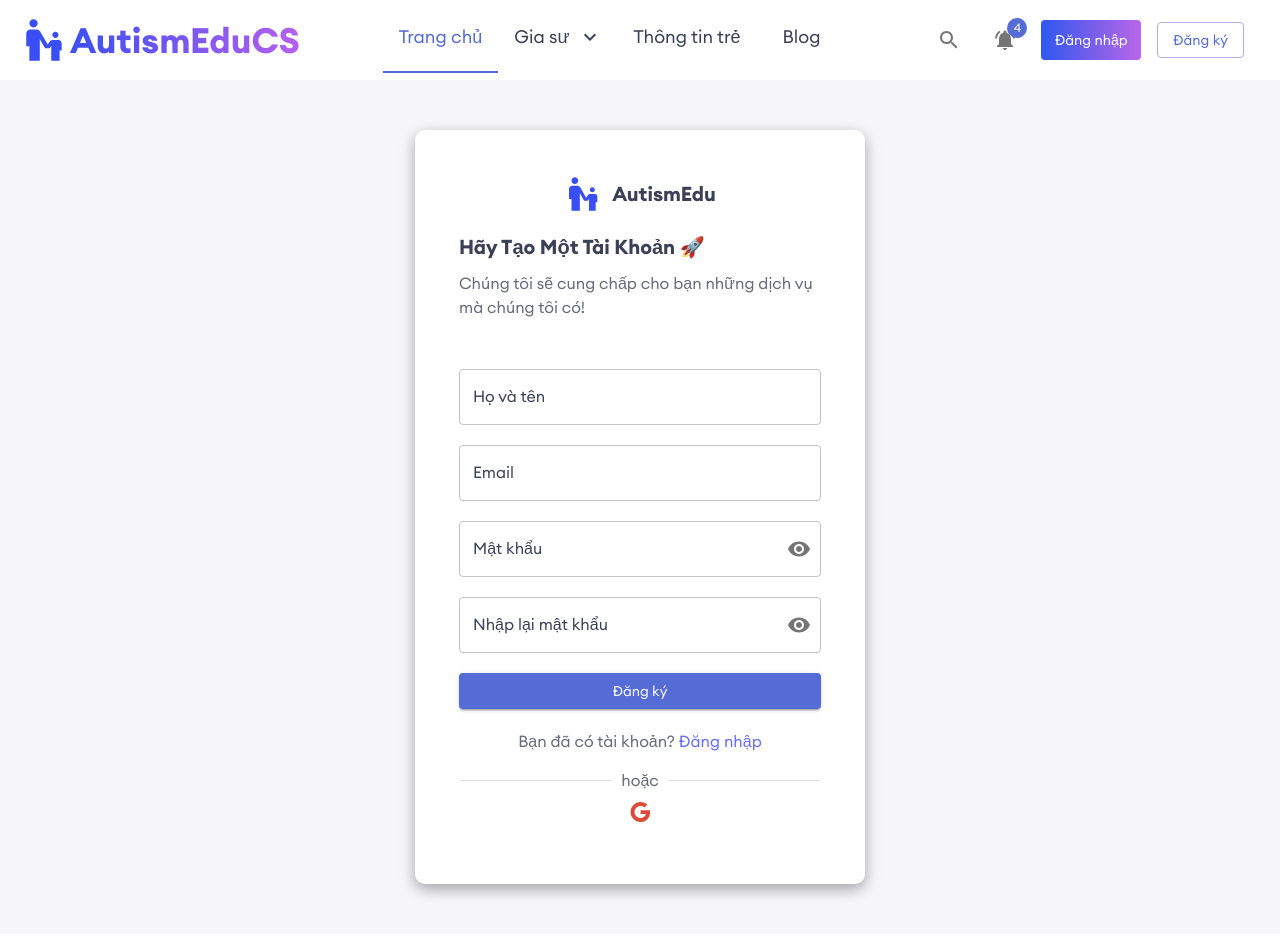
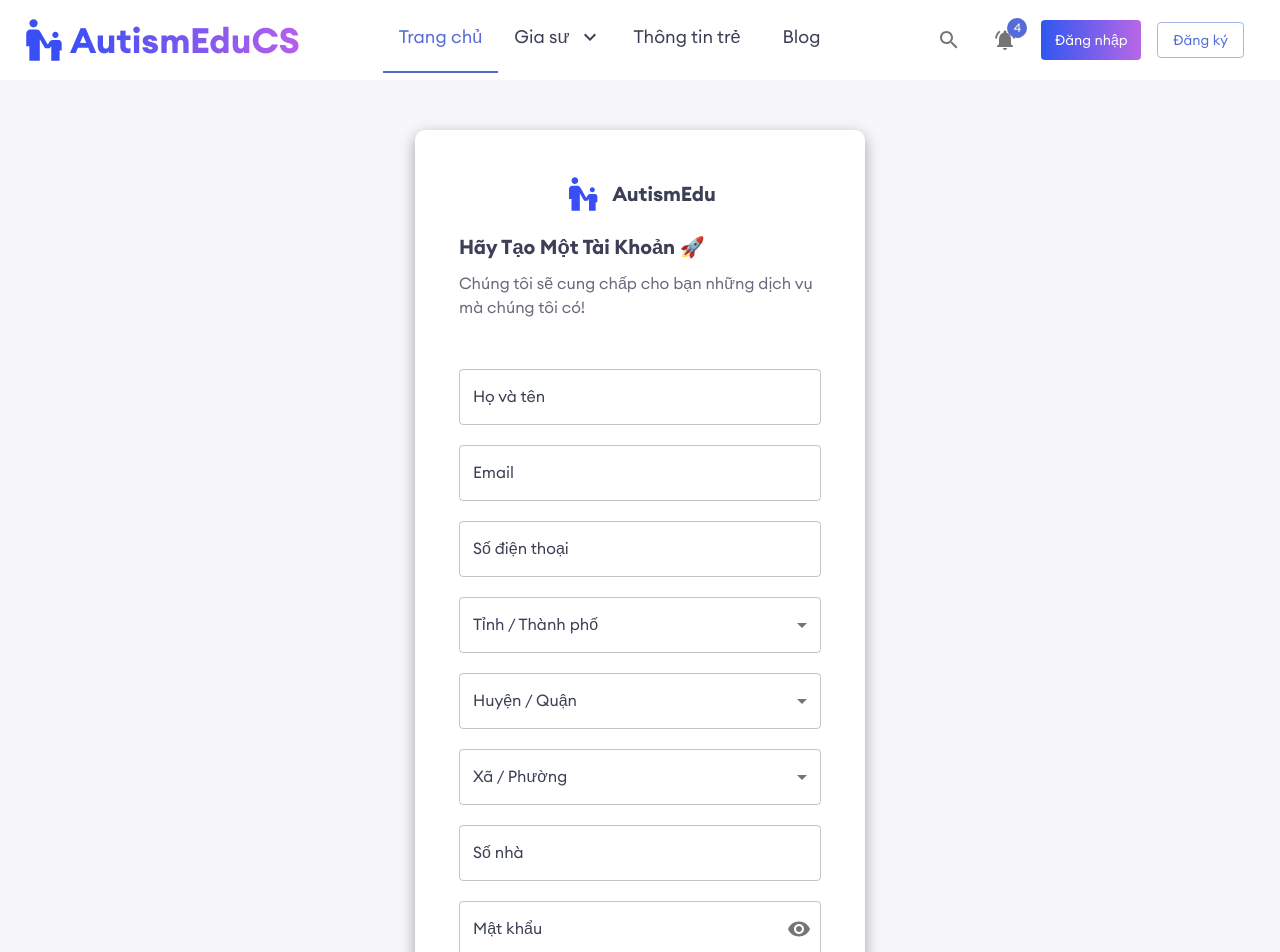
Before and after one commit to khaidqhe163/SEP490_AutismEdu_FE, a React (Vite) app: page /autismedu/register in a window 1280 px wide. Shown: the top 952 px of the page. Built offline with nearby package versions, Linux system fonts and the light colour scheme.

Commit message:
[khaidq] feat: update register

```diff
--- a/src/pages/Auth/Login/GoogleLogin/index.jsx
+++ b/src/pages/Auth/Login/GoogleLogin/index.jsx
@@ -2,8 +2,31 @@
 import { Box, IconButton } from '@mui/material';
 import { useGoogleLogin } from '@react-oauth/google';
 import Cookies from 'js-cookie';
+import { jwtDecode } from 'jwt-decode';
+import { enqueueSnackbar } from 'notistack';
+import { useEffect, useState } from 'react';
+import { useDispatch } from 'react-redux';
+import { useNavigate } from 'react-router-dom';
 import services from '~/plugins/services';
+import { setUserInformation } from '~/redux/features/userSlice';
+import PAGES from '~/utils/pages';
 function GoogleLogin() {
+    const [userId, setUserId] = useState(null);
+    const dispatch = useDispatch();
+    const nav = useNavigate();
+    useEffect(() => {
+        if (userId) {
+            console.log("zoday");
+            services.UserManagementAPI.getUserById(userId, (res) => {
+                dispatch(setUserInformation(res.result))
+                enqueueSnackbar("Đăng nhập thành công!", { variant: "success" });
+                nav(`${PAGES.ROOT}`)
+            }, (error) => {
+                enqueueSnackbar("Đăng nhập thất bại!", { variant: "error" });
+                console.log(error);
+            })
+        }
+    }, [userId])
     const login = useGoogleLogin({
         onSuccess: credentialResponse => {
             services.AuthenticationAPI.loginGoogle({
@@ -11,6 +34,8 @@
             }, (res) => {
                 Cookies.set('access_token', res.result.accessToken, { expires: 30 })
                 Cookies.set('refresh_token', res.result.refreshToken, { expires: 365 })
+                const decodedToken = jwtDecode(res.result.accessToken);
+                setUserId(decodedToken['http://schemas.xmlsoap.org/ws/2005/05/identity/claims/nameidentifier'])
             }, (err) => {
                 console.log(err);
             },
--- a/src/pages/Auth/Register/RegisterForm/index.jsx
+++ b/src/pages/Auth/Register/RegisterForm/index.jsx
@@ -3,7 +3,7 @@
 import Visibility from '@mui/icons-material/Visibility';
 import VisibilityOff from '@mui/icons-material/VisibilityOff';
 import { LoadingButton } from '@mui/lab';
-import { Box, Divider, FormControl, FormHelperText, IconButton, InputAdornment, InputLabel, OutlinedInput, SvgIcon } from '@mui/material';
+import { Box, Divider, FormControl, FormHelperText, IconButton, InputAdornment, InputLabel, MenuItem, OutlinedInput, Select, SvgIcon } from '@mui/material';
 import Card from '@mui/material/Card';
 import CardContent from '@mui/material/CardContent';
 import Typography from '@mui/material/Typography';
@@ -16,6 +16,7 @@
 import checkValid from '~/utils/auth_form_verify';
 import PAGES from '~/utils/pages';
 import EscalatorWarningIcon from '@mui/icons-material/EscalatorWarning';
+import { useFormik } from 'formik';
 function RegisterForm({ setVerify, setEmailVerify }) {
     const [showPassword, setShowPassword] = useState(false);
     const [emailError, setEmailError] = useState(null);
@@ -44,6 +45,27 @@
             handleSubmit();
         }
     }, [loading])
+
+    const validate = values => {
+        const errors = {};
+        return errors;
+    };
+    const formik = useFormik({
+        initialValues: {
+            email: '',
+            fullName: '',
+            province: '',
+            district: '',
+            commune: '',
+            homeNumber: '',
+            phoneNumber: '',
+            password: ''
+        },
+        validate,
+        onSubmit: async (values) => {
+            handleSubmit
+        }
+    });
     const handleSubmit = async () => {
         if (emailError !== null || passwordError !== null || passwordConfirmError !== null) {
             setLoading(false);
@@ -92,15 +114,20 @@
                     </Box>
                     <Typography variant='h5' sx={{ color: "text.secondary", mt: "20px" }}>Hãy Tạo Một Tài Khoản 🚀</Typography>
                     <Typography sx={{ mt: "10px" }}>Chúng tôi sẽ cung chấp cho bạn những dịch vụ mà chúng tôi có!</Typography>
+                    <form onSubmit={formik.handleSubmit}>
                         <Box mt="30px">
                             <FormControl sx={{ ...INPUT_CSS, mt: "20px" }} variant="outlined">
                                 <InputLabel htmlFor="fullname">Họ và tên</InputLabel>
                                 <OutlinedInput id="fullname" label="Họ và tên" variant="outlined"
-                                onChange={(e) => { setFullName(e.target.value) }} />
+                                    name='fullName'
+                                    value={formik.values.fullName}
+                                    onChange={formik.handleChange}
+                                    error={!!formik.errors.fullName}
+                                />
                                 {
-                                !fullName || fullName === "" && (
+                                    formik.errors.fullName && (
                                         <FormHelperText error>
-                                        Bắt buộc
+                                            {formik.errors.fullName}
                                         </FormHelperText>
                                     )
                                 }
@@ -108,12 +135,84 @@
                             <FormControl sx={{ ...INPUT_CSS, mt: "20px" }} variant="outlined">
                                 <InputLabel htmlFor="email">Email</InputLabel>
                                 <OutlinedInput id="email" label="Email" variant="outlined" type='email'
-                                onChange={(e) => { checkValid(e.target.value, 1, setEmailError); setEmail(e.target.value) }}
-                                error={!!emailError} />
+                                    name='email'
+                                    value={formik.values.email}
+                                    onChange={formik.handleChange}
+                                    error={!!formik.errors.email} />
                                 {
-                                emailError && (
-                                    <FormHelperText error id="accountId-error">
-                                        {emailError}
+                                    formik.errors.email && (
+                                        <FormHelperText error>
+                                            {formik.errors.email}
+                                        </FormHelperText>
+                                    )
+                                }
+                            </FormControl>
+                            <FormControl sx={{ ...INPUT_CSS, mt: "20px" }} variant="outlined">
+                                <InputLabel htmlFor="phoneNumber">Số điện thoại</InputLabel>
+                                <OutlinedInput id="phoneNumber" label="Số điện thoại" variant="outlined" type='text'
+                                    name='phoneNumber'
+                                    value={formik.values.phoneNumber}
+                                    onChange={formik.handleChange}
+                                    error={!!formik.errors.phoneNumber} />
+                                {
+                                    formik.errors.phoneNumber && (
+                                        <FormHelperText error>
+                                            {formik.errors.phoneNumber}
+                                        </FormHelperText>
+                                    )
+                                }
+                            </FormControl>
+                            <FormControl sx={{ ...INPUT_CSS, mt: "20px" }}>
+                                <InputLabel id="province">Tỉnh / Thành phố</InputLabel>
+                                <Select
+                                    labelId="province"
+                                    value={formik.values.province}
+                                    label="Tỉnh / Thành phố"
+                                    onChange={formik.handleChange}
+                                >
+                                    <MenuItem value={10}>Ten</MenuItem>
+                                    <MenuItem value={20}>Twenty</MenuItem>
+                                    <MenuItem value={30}>Thirty</MenuItem>
+                                </Select>
+                            </FormControl>
+                            <FormControl sx={{ ...INPUT_CSS, mt: "20px" }}>
+                                <InputLabel id="district">Huyện / Quận</InputLabel>
+                                <Select
+                                    labelId="district"
+                                    value={formik.values.district}
+                                    label="Huyện / Quận"
+                                    onChange={formik.handleChange}
+                                >
+                                    <MenuItem value={10}>Ten</MenuItem>
+                                    <MenuItem value={20}>Twenty</MenuItem>
+                                    <MenuItem value={30}>Thirty</MenuItem>
+                                </Select>
+                            </FormControl>
+                            <FormControl sx={{ ...INPUT_CSS, mt: "20px" }}>
+                                <InputLabel id="commune">Xã / Phường</InputLabel>
+                                <Select
+                                    labelId="commune"
+                                    value={formik.values.commune}
+                                    label="Xã / Phường"
+                                    onChange={formik.handleChange}
+                                    error={!!formik.errors.homeNumber}
+                                >
+                                    <MenuItem value={10}>Ten</MenuItem>
+                                    <MenuItem value={20}>Twenty</MenuItem>
+                                    <MenuItem value={30}>Thirty</MenuItem>
+                                </Select>
+                            </FormControl>
+                            <FormControl sx={{ ...INPUT_CSS, mt: "20px" }}>
+                                <InputLabel htmlFor="homeNumber">Số nhà</InputLabel>
+                                <OutlinedInput id="homeNumber" label="Số nhà" variant="outlined" type='text'
+                                    name='homeNumber'
+                                    value={formik.values.homeNumber}
+                                    onChange={formik.handleChange}
+                                    error={!!formik.errors.homeNumber} />
+                                {
+                                    formik.errors.homeNumber && (
+                                        <FormHelperText error>
+                                            {formik.errors.homeNumber}
                                         </FormHelperText>
                                     )
                                 }
@@ -210,7 +309,7 @@
                             }}>
                             Đăng ký
                         </LoadingButton>
-
+                    </form>
                     <Typography sx={{ textAlign: "center", mt: "20px" }}>Bạn đã có tài khoản? <Link to={PAGES.ROOT + PAGES.LOGIN} style={{ color: "#666cff" }}>Đăng nhập</Link></Typography>
                     <Divider sx={{ mt: "15px" }}>hoặc</Divider>
                     <Box sx={{ display: "flex", justifyContent: "center" }}>
```
Also changed, not shown: src/components/Header/index.jsx (+28 -23 lines), src/pages/Parent/ParentProfile.jsx (added, +9 -0 lines). Lines whose indentation alone changed are shown as unchanged.
